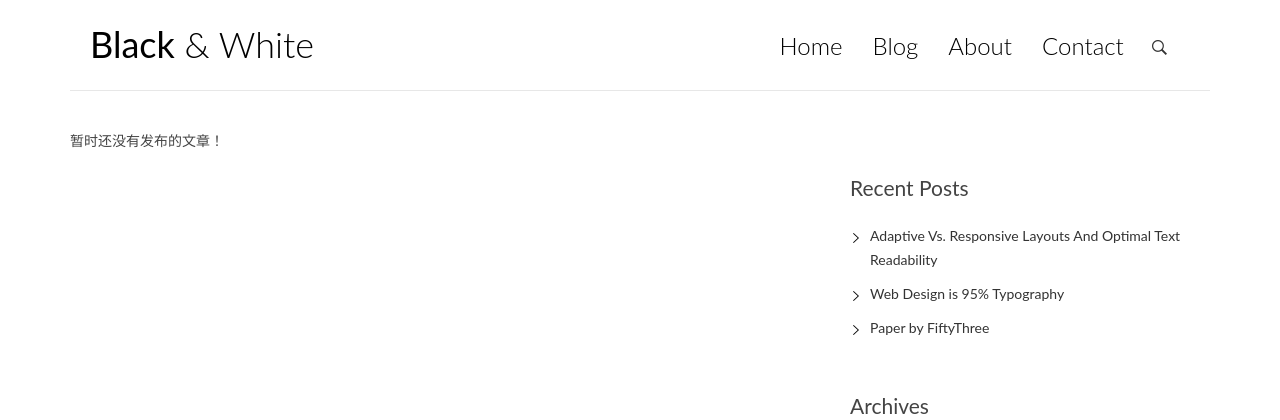
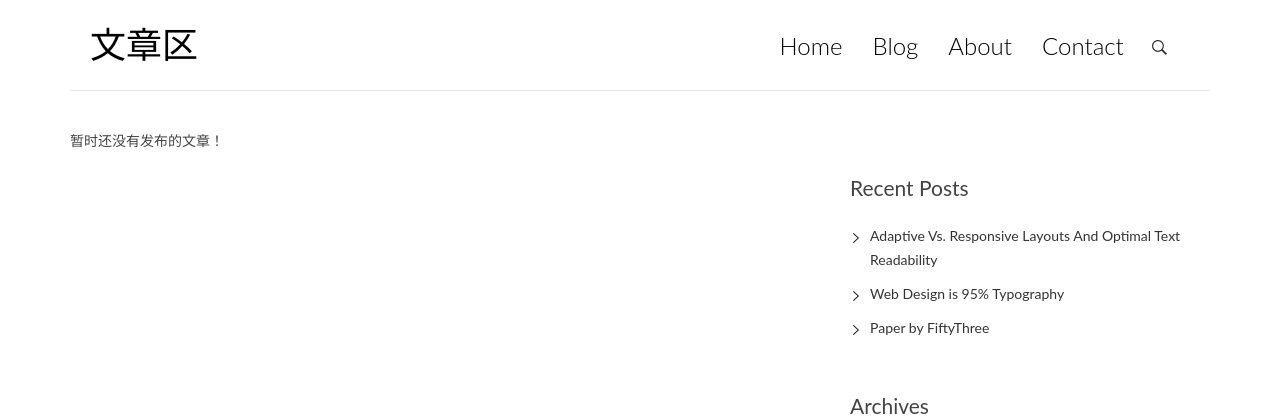
Before and after one commit to Marmot93/blogproject, a Django app: page / in a window 1280 px wide. Shown: the top 420 px of the page. Run offline with Django 3.2, Linux system fonts and the light colour scheme; data that the repository does not hold is empty; some libraries are stand-ins or nearby versions.

Commit message:
完成模板0.1

```diff
--- a/templates/blog/index.html
+++ b/templates/blog/index.html
@@ -1,7 +1,7 @@
 <!DOCTYPE html>
 <html>
 	<head>
-		<title>Black &amp; White</title>
+		<title>Marmot的博客</title>
 
 		<!-- meta -->
 		<meta charset="UTF-8">
@@ -27,7 +27,7 @@
 				<div class="row">
 					<div class="col-md-4 col-sm-5 col-xs-8">
 						<div class="logo">
-							<h1><a href="index.html"><b>Black</b> &amp; White</a></h1>
+							<h1><a href="index.html">文章区</a></h1>
 						</div>
 					</div><!-- col-md-4 -->
 					<div class="col-md-8 col-sm-7 col-xs-4">
```
